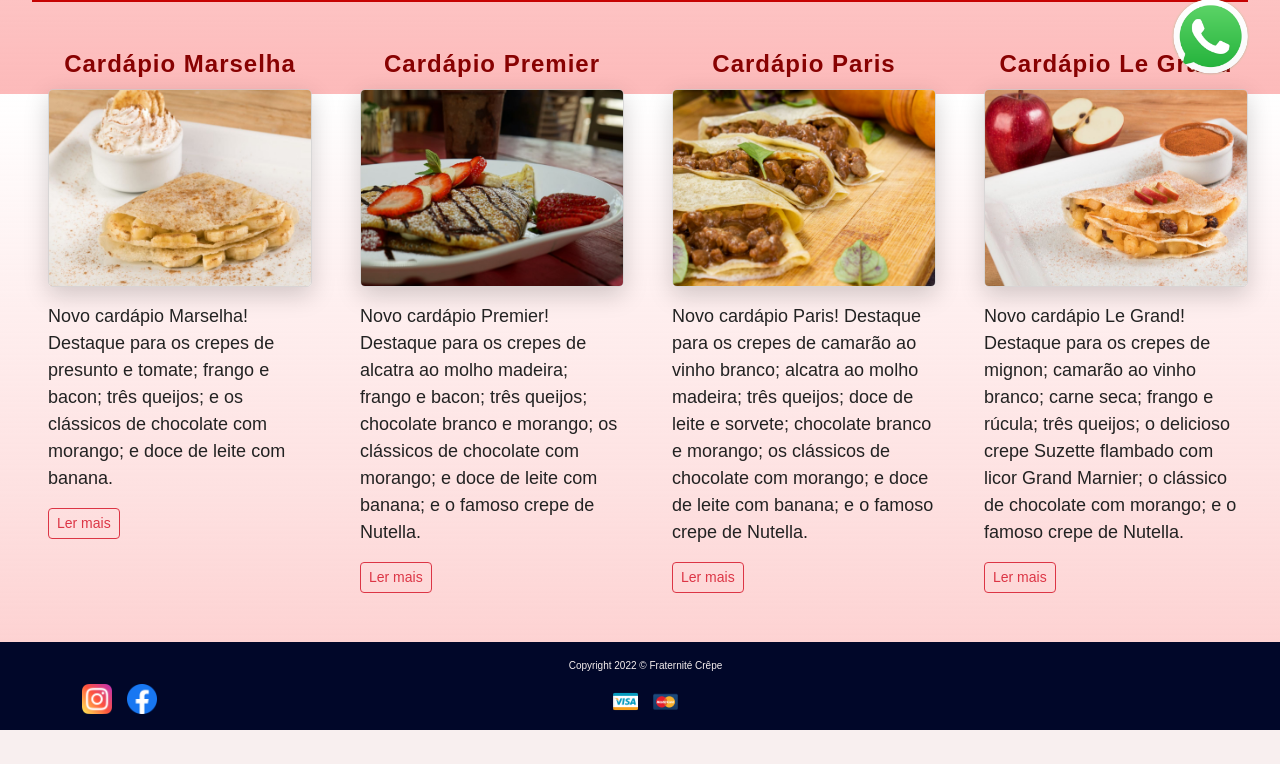
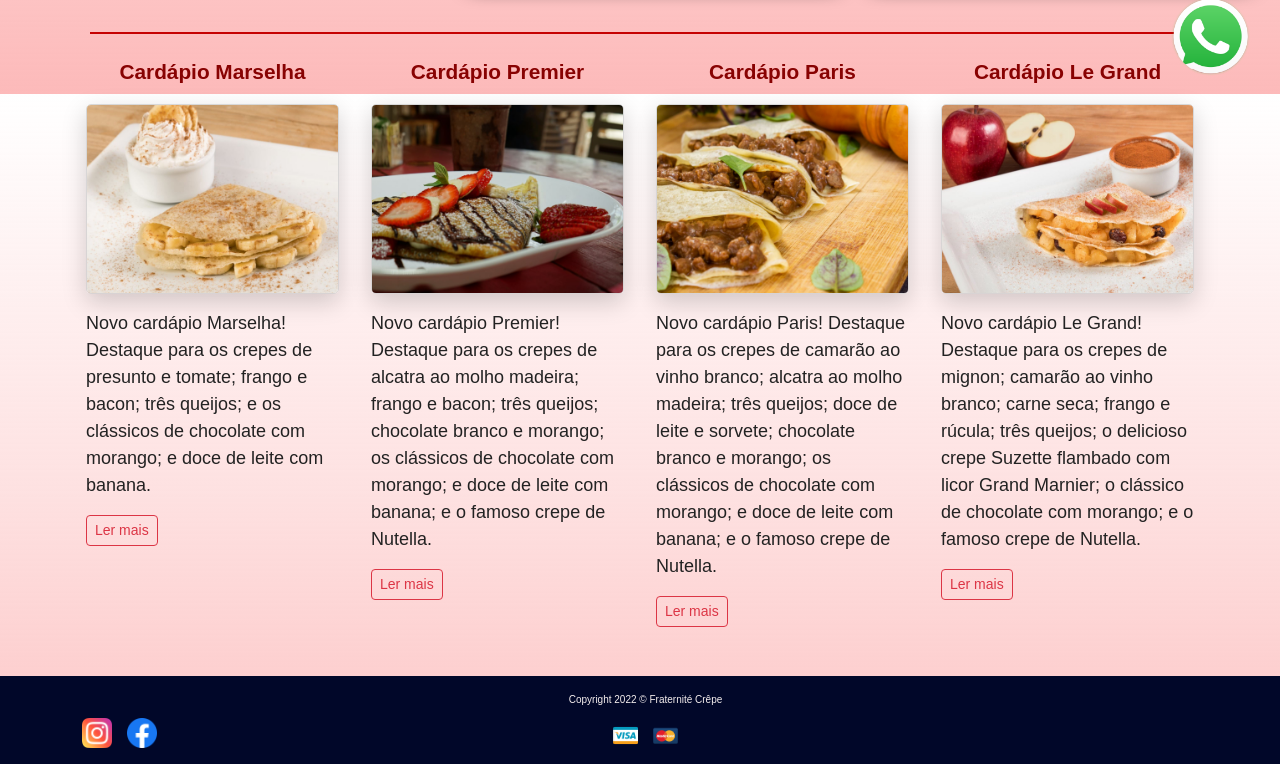
Before and after one commit to Bortolans/fratSite, a PHP site: page /cardapioPage.html in a window 1280 px wide; the page is wider, and only the part inside the window is pictured. Shown: the part 706-1470 px from the top of that part. Before the commit the page ends 1436 px from the top of that part, so only its background shows below. Run offline with PHP 8.4, Linux system fonts and the light colour scheme.

Commit message:
style: adjust responsive behavior (WIP)
- improve responsiveness across different screen sizes
- refine media queries for consistent spacing and alignment

```diff
--- a/cardapioPage.html
+++ b/cardapioPage.html
@@ -51,15 +51,14 @@ Autor: Thiago Bortolan de Oliveira
 </header>
 
 
-<main>
-
+<main class="container-fluid mt-6">
     <section class="menu-section animate__animated animate__fadeInUpBig">
         <div class="menu-container">
 
             <section class="menu-content">
-                <div class="menu-wrapper col-12 col-lg-12">
+                <div class="menu-wrapper">
 
-                    <div class="menu-description">
+                    <div class="menu-description container">
                         <h1>Cardápios</h1>
                         <div class="menu-blocoTexto">
                             <p>
@@ -79,9 +78,9 @@ Autor: Thiago Bortolan de Oliveira
                         </div>
                     </div>
 
-                    <div class="menu-cards">
+                    <div class="menu-cards container">
 
-                        <div class="menu-card col-12 col-md-6">
+                        <div class="menu-card">
                             <h2>Cardápio Marselha</h2>
                             <a href="cardapios/" target="_blank" class="d-flex justify-content-center">
                                 <img src="img/menu_Page/cardapioMarselha.jpg" alt="foto-cardapio-Marselha" class="img-fluid">
@@ -94,7 +93,7 @@ Autor: Thiago Bortolan de Oliveira
                             <a href="form.html" class="btn btn-outline-danger btn-sm">Ler mais</a>
                         </div>
 
-                        <div class="menu-card col-12 col-md-6">
+                        <div class="menu-card">
                             <h2>Cardápio Premier</h2>
                             <a href="cardapios/" target="_self" class="d-flex justify-content-center">
                                 <img src="img/menu_Page/cardapioPremier.jpg" alt="foto-cardapio-Premier" class="img-fluid">
@@ -107,7 +106,7 @@ Autor: Thiago Bortolan de Oliveira
                             <a href="form.html" class="btn btn-outline-danger btn-sm">Ler mais</a>
                         </div>
 
-                        <div class="menu-card col-12 col-md-6">
+                        <div class="menu-card">
                             <h2>Cardápio Paris</h2>
                             <a href="cardapios/" target="_self" class="d-flex justify-content-center">
                                 <img src="img/menu_Page/cardapioParis.jpg" alt="foto-cardapio-Paris" class="img-fluid">
@@ -121,7 +120,7 @@ Autor: Thiago Bortolan de Oliveira
                             <a href="form.html" class="btn btn-outline-danger btn-sm">Ler mais</a>
                         </div>
 
-                        <div class="menu-card col-12 col-md-6">
+                        <div class="menu-card">
                             <h2>Cardápio Le Grand</h2>
                             <a href="cardapios/" target="_self" class="d-flex justify-content-center">
                                 <img src="img/menu_Page/cardapioLeGrand.jpg" alt="foto-cardapio-LeGrand" class="img-fluid">
--- a/css/cardapioPage.css
+++ b/css/cardapioPage.css
@@ -21,7 +21,6 @@ MENU SECTION
     width: 100%;
     margin: 0 auto;
     padding: 2rem;
-    max-width: 1300px;
     will-change: transform, opacity;
     animation-duration: 1s;
 }
@@ -29,6 +28,8 @@ MENU SECTION
 
 /* container interno */
 .menu-container {
+    width: 100%;
+    max-width: 1200px;
     margin: 0 auto;
 }
 
@@ -40,13 +41,12 @@ h1 {
     font-size: 2rem;
     font-weight: 530;
     letter-spacing: 1px;
-    margin-top: 2rem;
-    margin-bottom: -2rem;
     text-align: left;
+    margin-top: 1.5rem;
 }
 
 .menu-description {
-    max-width: 1300px;
+    max-width: 1100px;
     margin: 0 auto;
     border-bottom: 2px solid rgb(198, 2, 2);
 }
@@ -55,12 +55,12 @@ h1 {
     display: flex;
     flex-direction: row;
     align-items: center;
-    gap: 5rem;
+    gap: 3rem;
 }
 
 .menu-blocoTexto p {
     justify-content: flex-start;
-    width: 50%;
+    width: 45%;
     text-align: left;
     font-size: 1.3rem;
     line-height: 1.7;
@@ -72,13 +72,12 @@ h1 {
     flex-direction: row;
     justify-content: center;
     align-items: center;
-    gap: 2.5rem;
+    gap: 2rem;
 }
 
 .menu-blocoTexto img, .video-card {
     display: block;
     object-fit: cover;
-    width: 100%;
     max-width: 380px;
     height: 480px;
     margin-bottom: 3rem;
@@ -86,6 +85,13 @@ h1 {
     box-shadow: 1px 2px 20px rgb(0, 0, 0);
 }
 
+.menu-blocoTexto img {
+    width: 58%;
+}
+
+.video-card {
+    width: 100%;
+}
 
 
 /* ===========================================================
@@ -95,11 +101,12 @@ GRID DOS CARDÁPIOS
     display: flex;
     flex-direction: row;
     flex-wrap: nowrap;
+    justify-content: center;
+    align-content: center;
     width: 100%;
-    max-width: 560px;
     padding: 1rem;
-    gap: 3rem;
-    margin-top: 2rem;
+    gap: 2rem;
+    margin-top: 10px;
     will-change: transform, opacity;
 }
 
@@ -108,16 +115,16 @@ GRID DOS CARDÁPIOS
 CARD INDIVIDUAL
 =========================================================== */
 .menu-card {
-    display: flex;
-    flex-direction: column;
+    width: 100%;
     object-fit: cover;
-    height: 100%;
+    height: auto;
+    text-align: left;
 }
 
 /* imagem */
 .menu-card img {
     width: 100%;
-    max-width: 620px;
+    max-width: 280px;
     border-radius: 5px;
     border: 1px solid rgba(198,198,198,0.68);
     box-shadow: 0 8px 25px rgba(0,0,0,0.18);
@@ -133,12 +140,14 @@ CARD INDIVIDUAL
 
 /* título / texto*/
 .menu-card h2 {
-    font-size: 1.5rem;
+    flex-grow: 1;
+    font-size: 1.3rem;
     font-weight: 700;
-    letter-spacing: 1px;
+    letter-spacing: 0;
     color: rgb(136,2,2);
-    margin-bottom: 10px;
+    margin-bottom: 1.2rem;
     transition: color .2s ease;
+    text-align: center !important
 }
 
 /* hover título */
@@ -149,12 +158,11 @@ CARD INDIVIDUAL
 .menu-card p {
     flex-grow: 1;
     font-size: 18px;
-    text-align: left;
     margin-top: 1rem;
     color: #222222;
 }
 
-.menu-card a {
+.menu-card .btn {
     align-self: flex-start;
 }
 
@@ -166,29 +174,156 @@ RESPONSIVIDADE
 
 /* ======== TABLET / LAPTOP ======== */
 @media (min-width: 822px) and
-       (max-width: 991px) {
+        (max-width: 991px) {
 
+  .menu-blocoTexto {
+    flex-direction: column;
+    gap: 2rem;
+  }
+
+  .menu-blocoTexto p {
+    width: 100%;
+    font-size: 1.2rem;
+  }
+
+  .container-fluid-cadapios {
+    flex-direction: row;
+    gap: 1.5rem;
+  }
+
+  .menu-cards {
+    flex-wrap: wrap;
+    max-width: 100%;
+  }
+
+  .menu-card {
+    flex: 1 1 45%;
+  }
 }
 
+/* ======== TABLET ======== */
+@media (min-width: 769px) and (max-width: 821px) {
+  .menu-blocoTexto {
+    flex-direction: column;
+    gap: 2rem;
+  }
 
-/* ======== TABLET ======== */
-@media (min-width: 769px) and
-       (max-width: 821px) {
+  .menu-blocoTexto p {
+    width: 100%;
+    font-size: 1.1rem;
+  }
 
+  .container-fluid-cadapios {
+    flex-direction: column;
+    gap: 1rem;
+  }
 
+  .menu-cards {
+    flex-wrap: wrap;
+    gap: 2rem;
+  }
+
+  .menu-card {
+    flex: 1 1 100%;
+  }
 }
-
 
 /* ======== TABLET PEQUENO / MOBILE GRANDE ======== */
 @media (min-width: 501px) and
-        (max-width: 768px) {
+       (max-width: 768px) {
 
+    h1 {
+        font-size: 1.8rem;
+        text-align: center;
+    }
 
+  .menu-blocoTexto {
+    flex-direction: column;
+    gap: 1.5rem;
+  }
+
+  .menu-blocoTexto p {
+    width: 100%;
+    font-size: 1rem;
+    text-align: center;
+  }
+
+  .container-fluid-cadapios {
+    flex-direction: column;
+    gap: 1rem;
+  }
+
+  .menu-cards {
+    flex-direction: column;
+    gap: 2rem;
+    max-width: 100%;
+  }
+
+  .menu-card {
+    flex: 1 1 100%;
+  }
 }
-
 
 /* ======== MOBILE PEQUENO ======== */
 @media screen and (max-width: 500px) {
 
+  h1 {
+    font-size: 1.5rem;
+    text-align: center;
+  }
 
+  .menu-blocoTexto {
+    flex-direction: column;
+    gap: 1rem;
+  }
+
+  .menu-blocoTexto p {
+    width: 100%;
+    font-size: 0.95rem;
+    text-align: center;
+  }
+
+  .container-fluid-cadapios {
+    flex-direction: column;
+    gap: 1rem;
+  }
+
+  .menu-blocoTexto img, .video-card {
+    max-width: 100%;
+    height: auto;
+  }
+
+  .menu-cards {
+    flex-direction: column;
+    gap: 1.5rem;
+  }
+
+  .menu-card h2 {
+    font-size: 1.2rem;
+  }
+
+  .menu-card p {
+    font-size: 0.9rem;
+  }
 }
+
+/* === Mobile muito pequeno === */
+@media (max-width: 380px) {
+
+  h1 {
+    font-size: 1.3rem;
+  }
+
+  .menu-blocoTexto p {
+    font-size: 0.85rem;
+    line-height: 1.4;
+  }
+
+  .menu-card h2 {
+    font-size: 1rem;
+  }
+
+  .menu-card p {
+    font-size: 0.8rem;
+  }
+}
```
